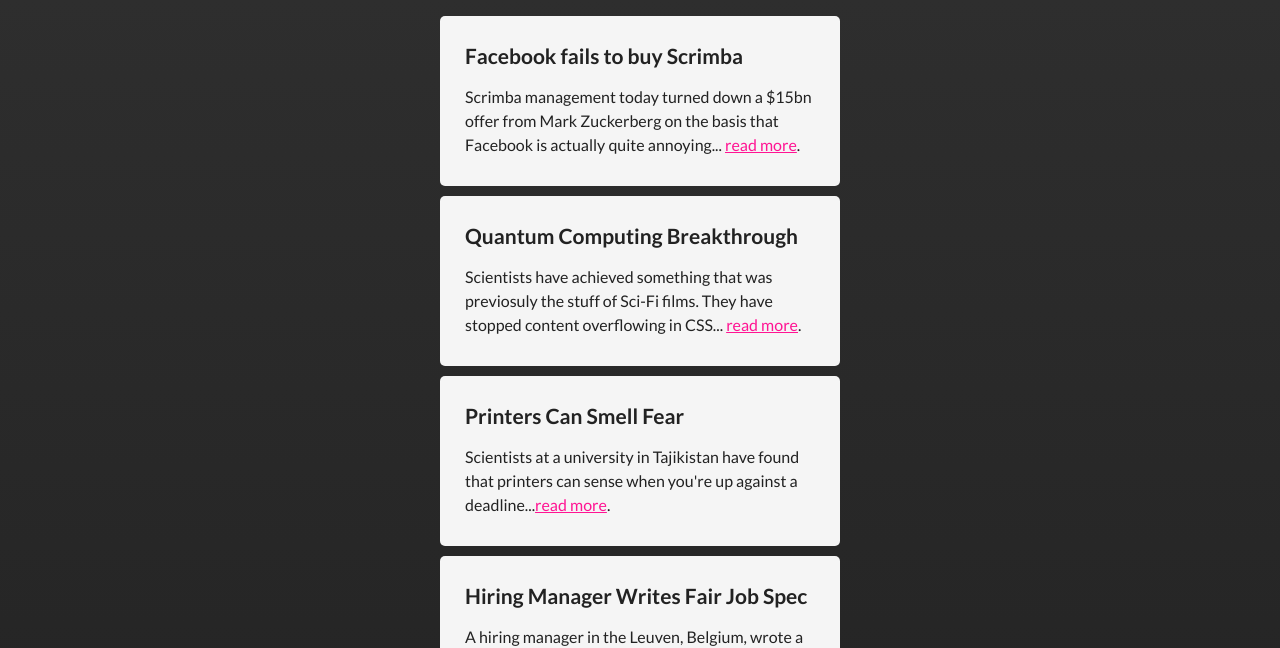
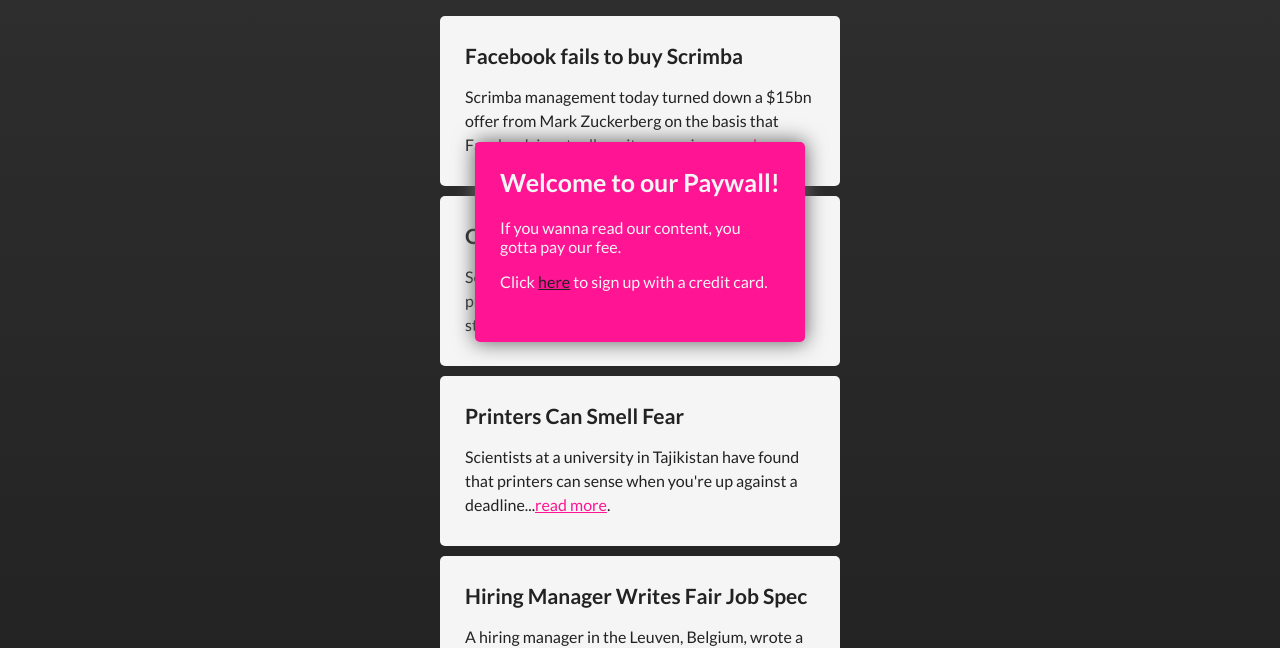
Before and after one commit to Patka879/exercises, a plain HTML site: page cookie-consent/index.html in a window 1280 px wide. Shown: the part 158-806 px from the top of the page. Drawn offline with Linux system fonts and the light colour scheme; a web font is replaced by a local one.

Commit message:
modal position fixed

```diff
--- a/cookie-consent/index.css
+++ b/cookie-consent/index.css
@@ -41,6 +41,12 @@
 }
 
 .pop-up{
+    position: fixed;
+        top: 0;
+        bottom: 0;
+        left: 0;
+        right: 0;
+    margin: auto;
     background-color: deeppink;
     color: whitesmoke;
     width: 280px;
```
